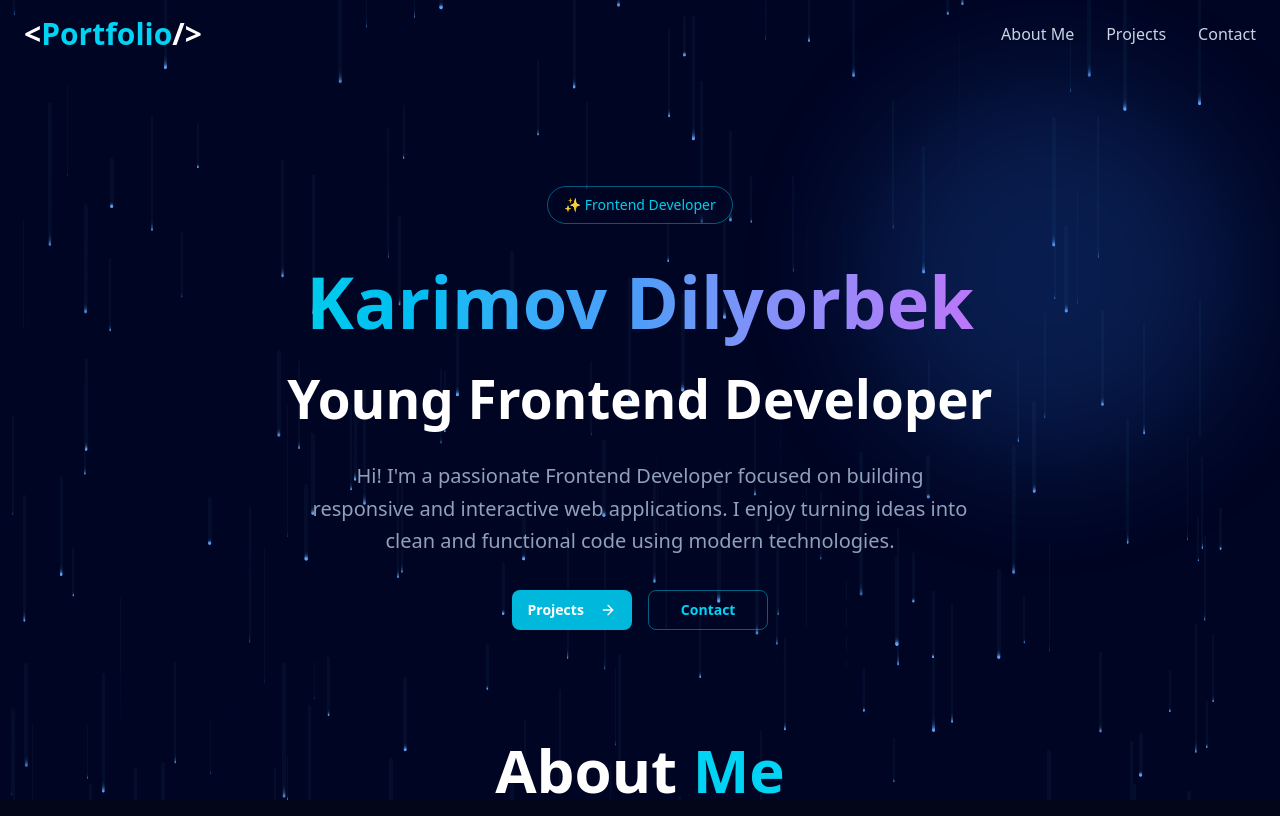
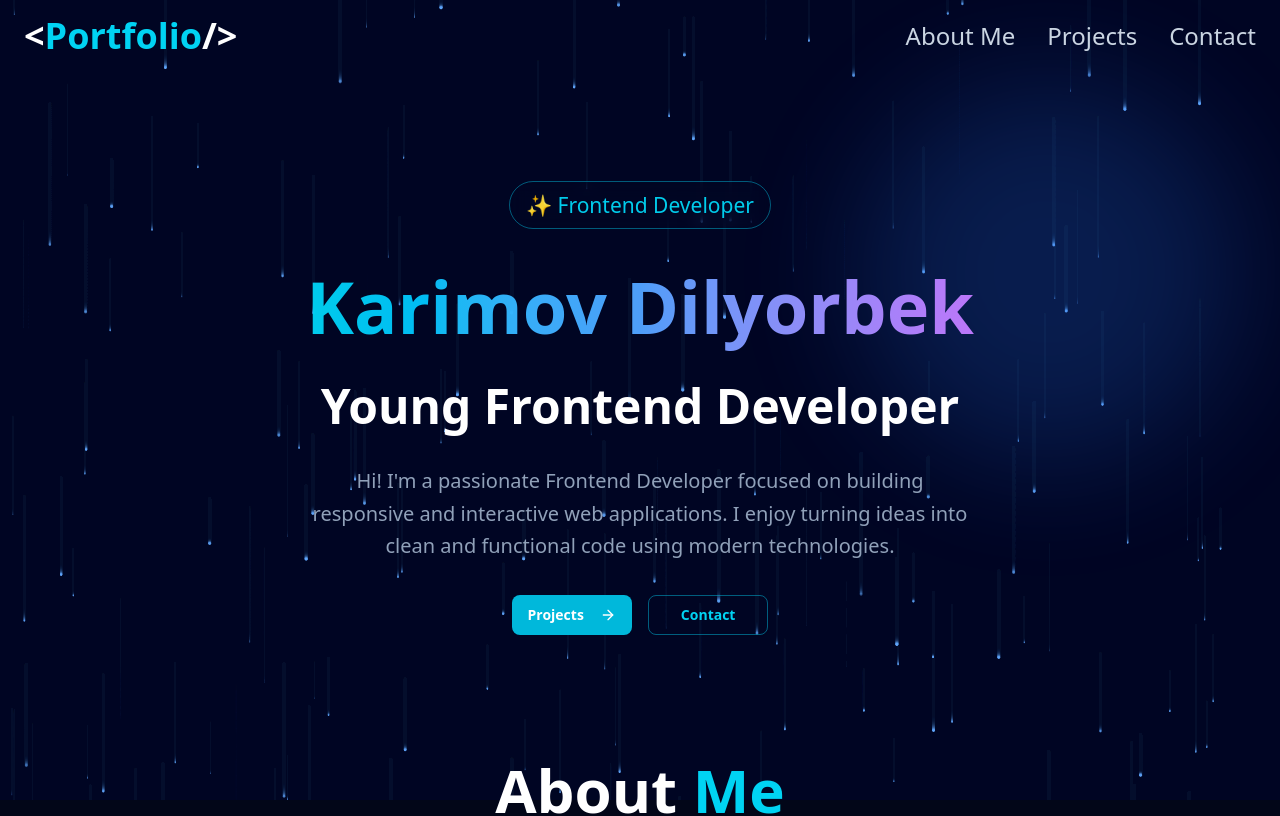
Before and after one commit to karimov-dilyorbek/karimov-portfolio, a Next.js app: page / in a window 1280 px wide. Shown: the top 816 px of the page. Built offline with nearby package versions, Linux system fonts and the light colour scheme.

Commit message:
also fix responsive

```diff
--- a/src/app/page.jsx
+++ b/src/app/page.jsx
@@ -182,23 +182,25 @@ export default function Portfolio() {
           isScrolled ? "bg-slate-950/80 backdrop-blur border-b border-slate-800" : "bg-transparent"
         }`}>
         <div className="max-w-7xl mx-auto px-6 py-4 flex justify-between items-center">
-          <div className="text-2xl font-bold md:text-3xl">
+          <div className="text-2xl font-bold sm:text-4xl ">
             <span className="text-white">{"<"}</span>
             <span className="text-cyan-400">Portfolio</span>
             <span className="text-white">{"/>"}</span>
           </div>
-          <div className="flex gap-4 sm:gap-8 items-center">
-            <a href="#about" className="text-sm sm:text-base text-slate-300 hover:text-cyan-400 transition-colors">
+          <div className="flex gap-4 sm:gap-8  items-center">
+            <a
+              href="#about"
+              className="text-base sm:text-2xl text-slate-300 hover:text-cyan-400 transition-colors">
               About Me
             </a>
             <a
               href="#projects"
-              className="text-sm sm:text-base text-slate-300 hover:text-cyan-400 transition-colors">
+              className="text-base sm:text-2xl text-slate-300 hover:text-cyan-400 transition-colors">
               Projects
             </a>
             <a
               href="#contact"
-              className="text-sm sm:text-base text-slate-300 hover:text-cyan-400 transition-colors">
+              className="text-base sm:text-2xl text-slate-300 hover:text-cyan-400 transition-colors">
               Contact
             </a>
           </div>
@@ -208,17 +210,17 @@ export default function Portfolio() {
       <section className="min-h-screen relative flex items-center justify-center pt-20 -mb-15">
         <div className="max-w-5xl mx-auto px-6 text-center z-10">
           <div className="mb-8 inline-block">
-            <div className="px-4 py-2 rounded-full border border-cyan-500/50 text-cyan-400 text-sm font-medium backdrop-blur animate-pulse">
+            <div className="px-4 py-2 rounded-full border border-cyan-500/50 text-cyan-400 text-sm font-medium backdrop-blur animate-pulse sm:text-[21px]">
               ✨ Frontend Developer
             </div>
           </div>
 
           <h1 className="text-6xl md:text-7xl font-bold mb-6 leading-tight">
-            <span className="bg-gradient-to-r from-cyan-400 via-blue-400 to-purple-400 bg-clip-text text-transparent animate-pulse mb-2">
+            <span className="bg-gradient-to-r from-cyan-400 via-blue-400 to-purple-400 bg-clip-text text-transparent animate-pulse ">
               Karimov Dilyorbek
             </span>
             <br />
-            <span className="text-white text-[53px]"> Young Frontend Developer</span>
+            <span className="text-white text-[48px]"> Young Frontend Developer</span>
           </h1>
 
           <p className="text-xl text-slate-400 mb-8 max-w-2xl mx-auto leading-relaxed">
@@ -247,7 +249,7 @@ export default function Portfolio() {
 
       <section id="about" className="relative px-6">
         <div className="max-w-5xl mx-auto">
-          <h2 className="text-6xl font-bold mb-12 text-center">
+          <h2 className="text-6xl font-bold mb-12 text-center  @media (max-width: 555px) { text-4xl; mt-5 }">
             <span className="text-white">About </span>
             <span className="text-cyan-400">Me</span>
           </h2>
@@ -312,7 +314,7 @@ export default function Portfolio() {
 
       <section id="contact" className="relative py-20 px-6">
         <div className="max-w-4xl mx-auto text-center">
-          <h2 className="text-4xl font-bold mb-8">
+          <h2 className="text-4xl font-bold mb-8 @media (max-width: 555px) { text-3xl; -mt-8 }">
             <span className="text-cyan-400">Contact </span>
           </h2>
 
```
